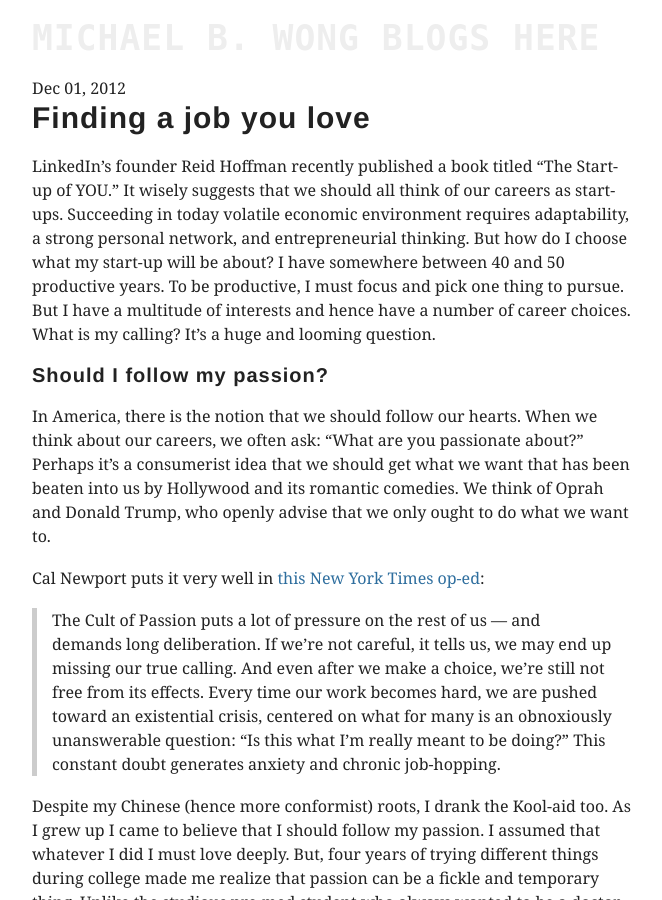
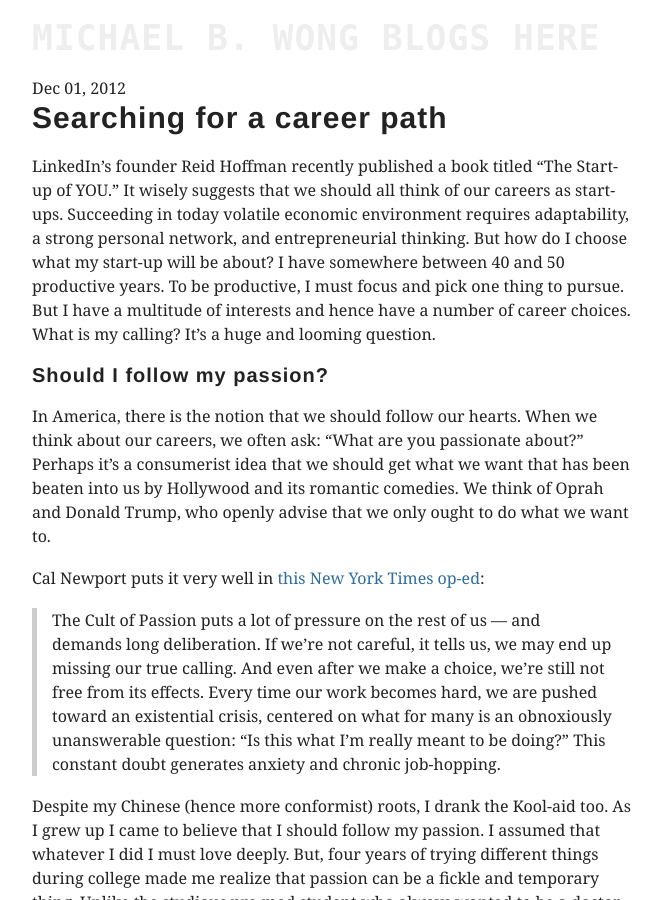
Before and after one commit to mbwong/mbwong.github.com, a Jekyll site: the page built from _posts/2012-12-1-finding-a-calling.md, in a window 1280 px wide and 900 px high. Shown: the whole window, without its empty margins (308-970 px from the left). Built offline with Jekyll 4.4.1, drawn with Linux system fonts in a browser that asks for light colours.

Commit message:
Update 2012-12-1-finding-a-calling.md

```diff
--- a/_posts/2012-12-1-finding-a-calling.md
+++ b/_posts/2012-12-1-finding-a-calling.md
@@ -1,10 +1,10 @@
 ---
 tags: life career
-title: Finding a job you love
+title: Searching for a career path
 layout: post
 ---
 
-# Finding a job you love
+# Searching for a career path
 
 LinkedIn's founder Reid Hoffman recently published a book titled "The Start-up of YOU." It wisely suggests that we should all think of our careers as start-ups. Succeeding in today volatile economic environment requires adaptability, a strong personal network, and entrepreneurial thinking. But how do I choose what my start-up will be about? I have somewhere between 40 and 50 productive years. To be productive, I must focus and pick one thing to pursue. But I have a multitude of interests and hence have a number of career choices. What is my calling? It's a huge and looming question.
 
```
